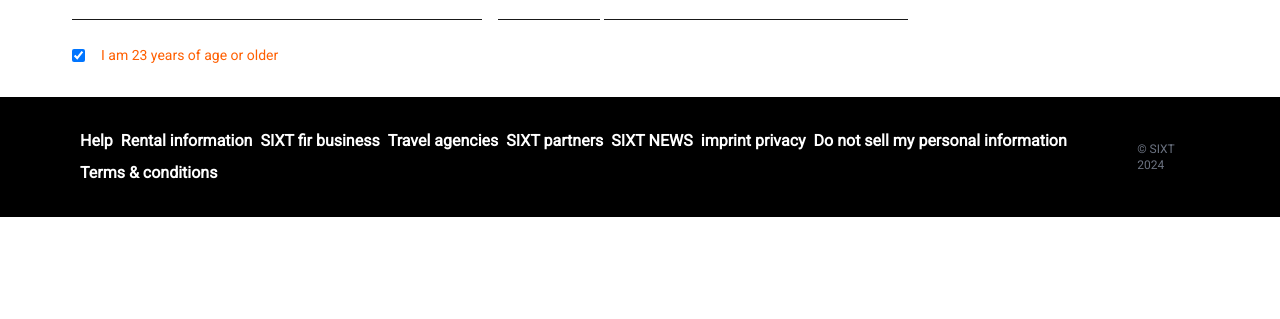
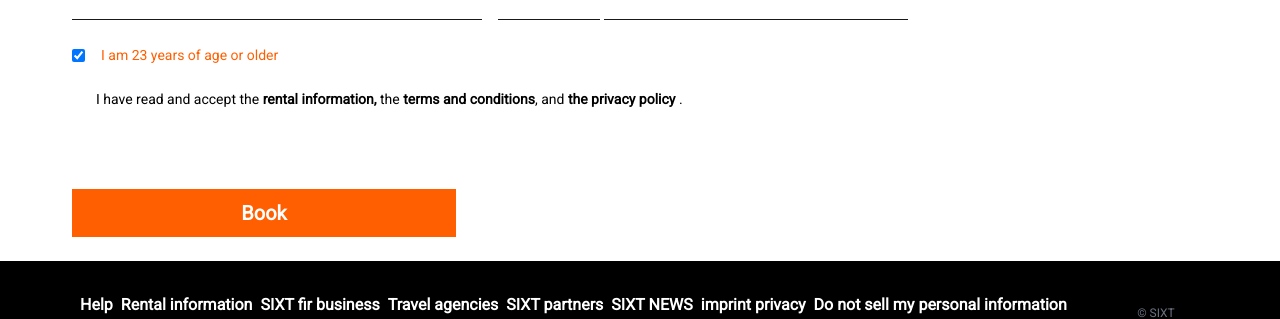
Before and after one commit to Youress/Rental-Cars, a React (Create React App) app: page /detailsPage/checkout/1 in a window 1280 px wide. Shown: the part 731-1050 px from the top of the page. Before the commit the page ends 948 px from the top, so only its background shows below. Built offline with nearby package versions, Linux system fonts and the light colour scheme; no server answers.

Commit message:
button book in checkout

```diff
--- a/src/Context/FilterReducer.jsx
+++ b/src/Context/FilterReducer.jsx
@@ -48,12 +48,11 @@
         const jsonData = response.data;
         // Dispatch actions after fetching data
         setCars(jsonData);
+        setLoaded(false)
         dispatch({ type: "SET_CARS", payload: jsonData });
         dispatch({ type: "SET_FILTERED_CARS", payload: jsonData });
       } catch (error) {
         console.error("Error fetching data:", error);
-      } finally {
-        setLoaded(false);
       }
     };
 
--- a/src/pages/CheckOut.jsx
+++ b/src/pages/CheckOut.jsx
@@ -31,6 +31,7 @@
               <h4 className="font-bold text-2xl">Booking options</h4>
             </div>
           </div>
+          {/* Booking Option */}
           <div className="flex flex-col mlg:flex-row ">
             <div className="m-2 ">
               <div className="shadow-borderbox rounded-2xl shadow-black	">
@@ -93,6 +94,7 @@
               </div>
             </div>
           </div>
+          {/* Form Card */}
           <div className="mmx:py-8 mmx:px-6 py-8">
             <div className="mb-6">
               <h4 className="font-bold text-2xl">Driver Details</h4>
@@ -167,6 +169,20 @@
                 </label>
               </div>
             </form>
+            <div className="p-4 mmx:p-6">
+              <p className="text-sm font-normal">
+                I have read and accept the{" "}
+                <span className="font-bold">rental information,</span> the
+                <span className="font-bold"> terms and conditions</span>, and
+                <span className="font-bold"> the privacy policy</span> .
+              </p>
+            </div>
+          </div>
+          {/* book button */}
+          <div className="flex items-center flex-col py-6 pl-6 max-w-[25.5rem]">
+            <button className="bg-primebrand  text-white cursor-pointer min-w-24 px-4 w-full h-12 font-bold text-xl">
+              Book
+            </button>
           </div>
         </div>
         <div className="smx:hidden mlg:flex-[1_1_25%] mlg:max-w-[25%] mmx:flex-[1_1_41.6667%] mmx:max-w-[41.6667%]	">
--- a/src/pages/OfferList.jsx
+++ b/src/pages/OfferList.jsx
@@ -1,10 +1,11 @@
-import React, {  useState } from "react";
+import React, { useState } from "react";
 import CarsCard from "../components/CarsCard";
 import FilterType from "../components/FilterComponents/FilterType";
 import { useFilter } from "../Context/FilterReducer";
 import FilterByGear from "../components/FilterComponents/FilterBYGear";
 import { useOutletContext } from "react-router-dom";
 import { FaArrowUpLong } from "react-icons/fa6";
+import Loading from "../components/Loading";
 import { FaArrowDownLong } from "react-icons/fa6";
 
 const OfferList = () => {
@@ -14,11 +15,11 @@
     HandleGearChange,
     clearFilter,
     sortBYPrice,
-
+    loaded,
   } = useFilter();
   const [sortDrop, setSortDrop] = useState(false);
   const [days] = useOutletContext();
-
+  console.log(loaded);
 
   return (
     <section className="bg-sectiongray pb-4">
@@ -78,13 +79,13 @@
           </div>
 
           <div className="min-h-screen	">
-              <div className="flex flex-wrap items-center gap-2 ">
-                {state.filteredCars.map((car) => {
-                  return (
-                    <CarsCard car={car} key={car.id} id={car.id} total={days}/>
-                  );
-                })}
-              </div>
+            <div className="flex flex-wrap items-center gap-2 ">
+            {loaded ? <Loading /> : state.filteredCars.map((car) => (
+  <CarsCard car={car} key={car.id} id={car.id} total={days} />
+))}
+
+
+            </div>
           </div>
         </div>
       </div>
```
